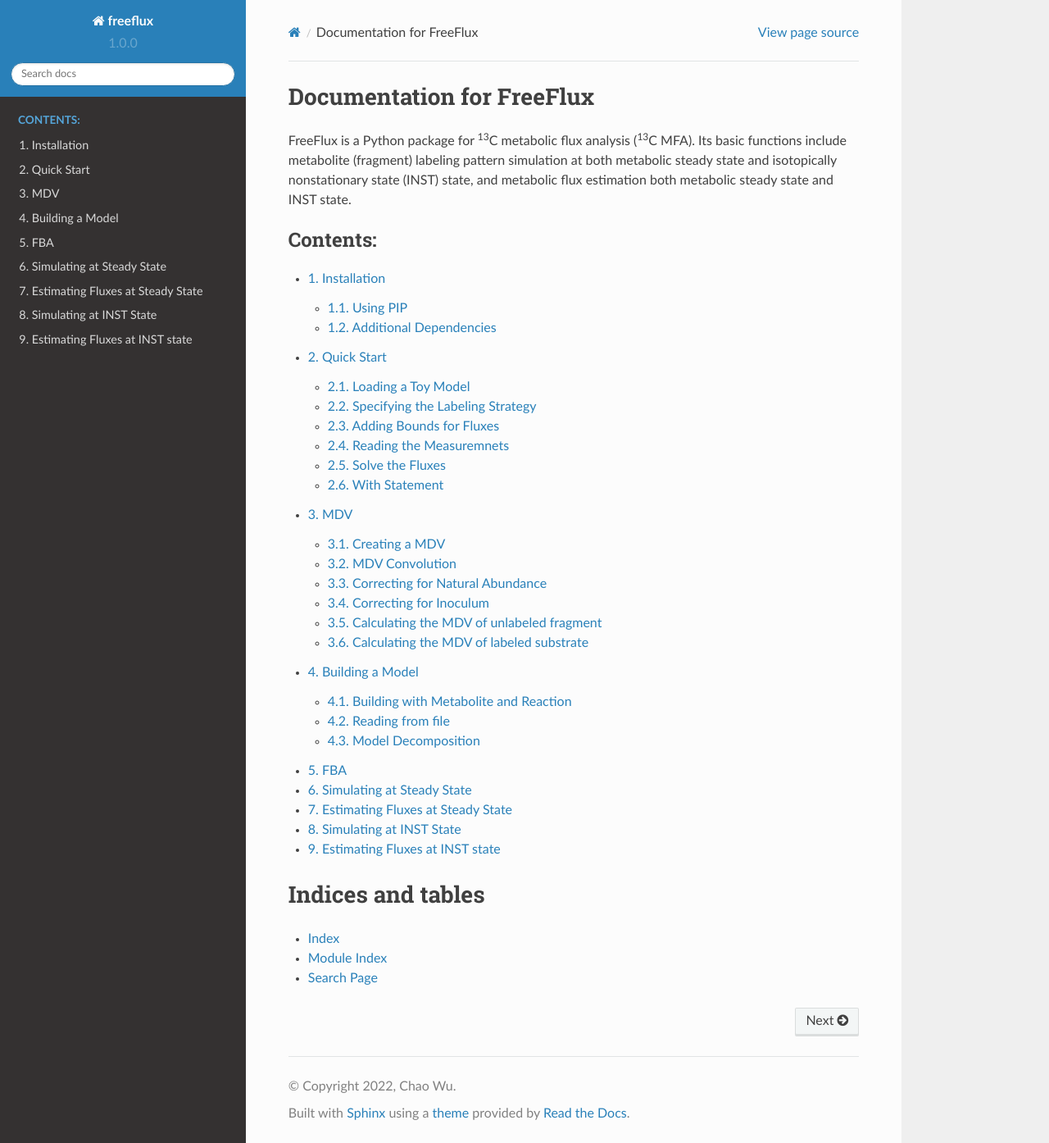
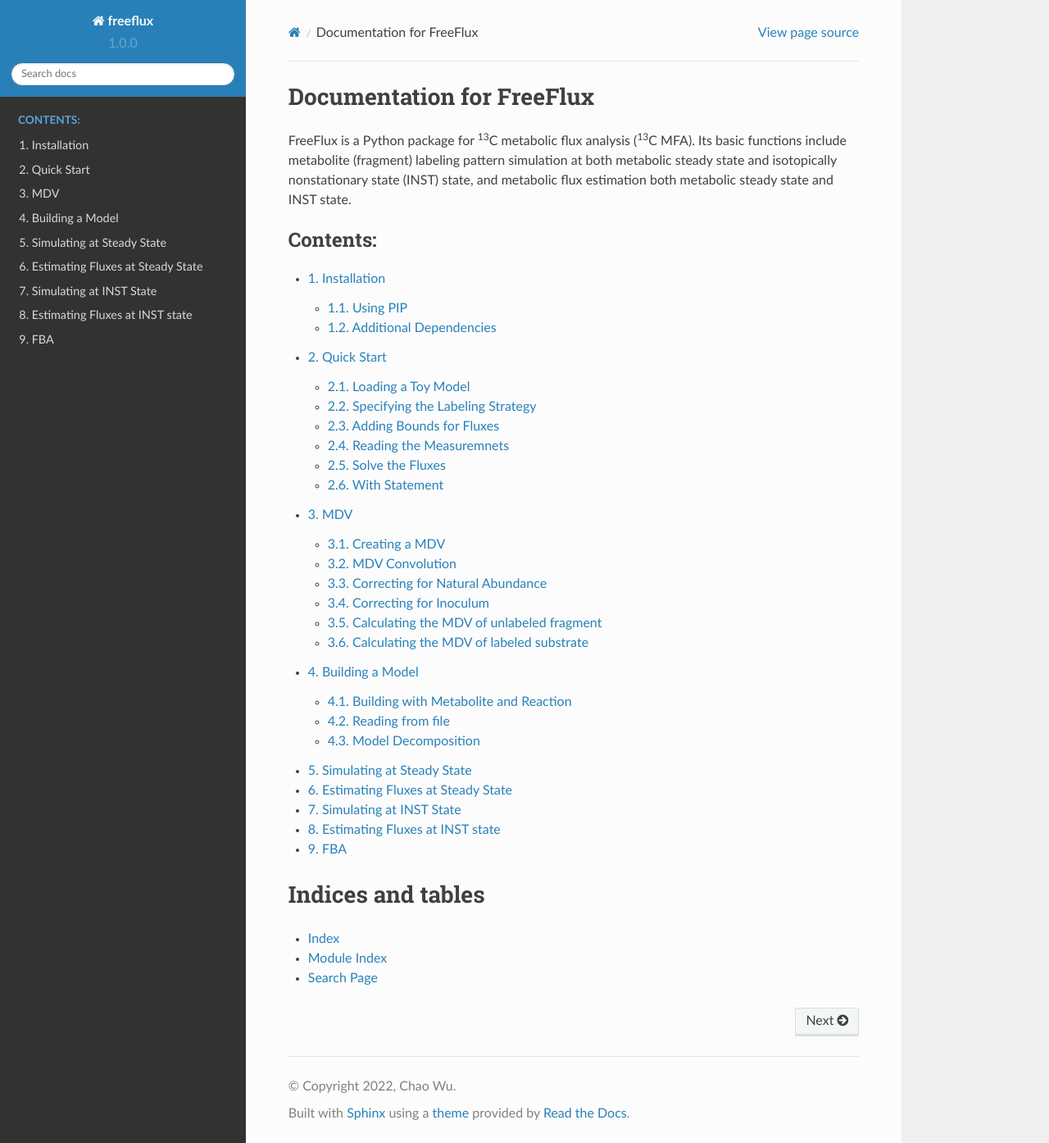
Before and after one commit to Chaowu88/freeflux, a Sphinx documentation site: the page built from docs/source/index.rst, in a window 1280 px wide and 1394 px high. Shown: the whole window at 82% size. Built offline with Sphinx 7.4.7 and the Read the Docs theme 2.0.0, drawn with Linux system fonts in a browser that asks for light colours.

```diff
--- a/docs/source/index.rst
+++ b/docs/source/index.rst
@@ -12,11 +12,11 @@ FreeFlux is a Python package for \ :sup:`13`\C metabolic flux analysis (\ :sup:`
    quickstart
    mdv
    building_model
-   fba
    ss_simulating
    ss_fitting
    inst_simulating
    inst_fitting
+   fba
 
 Indices and tables
 ==================
```
